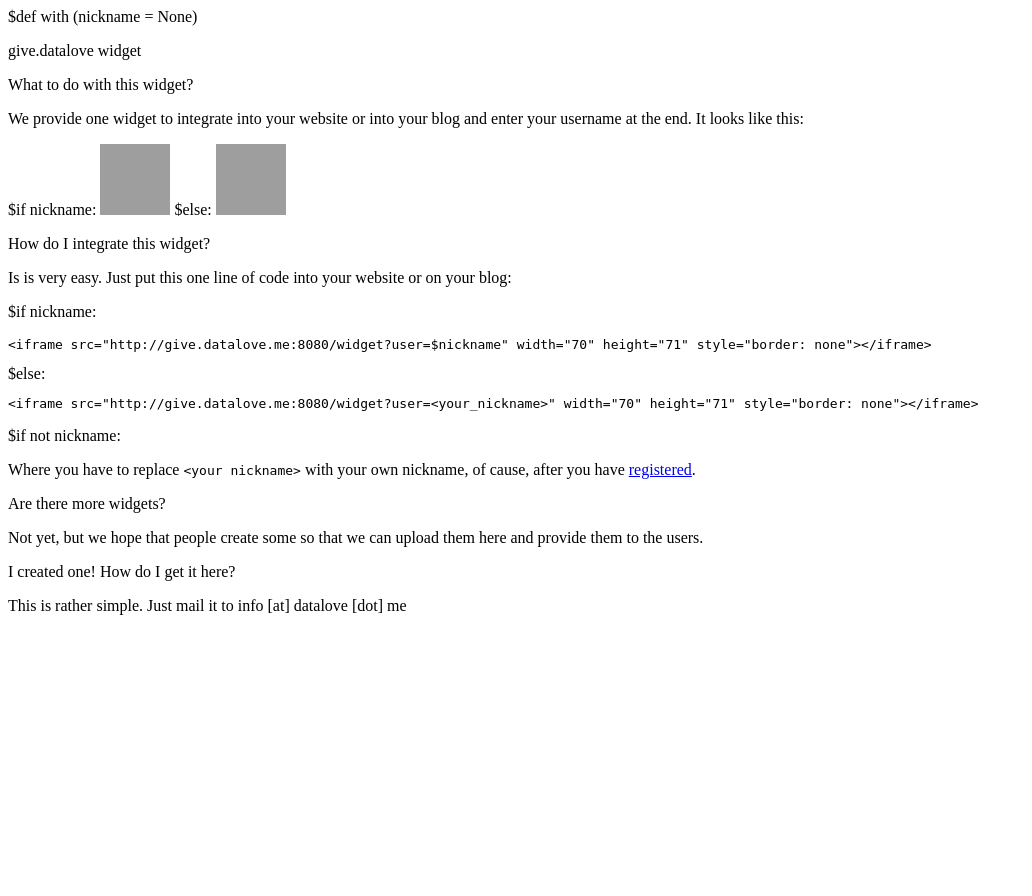
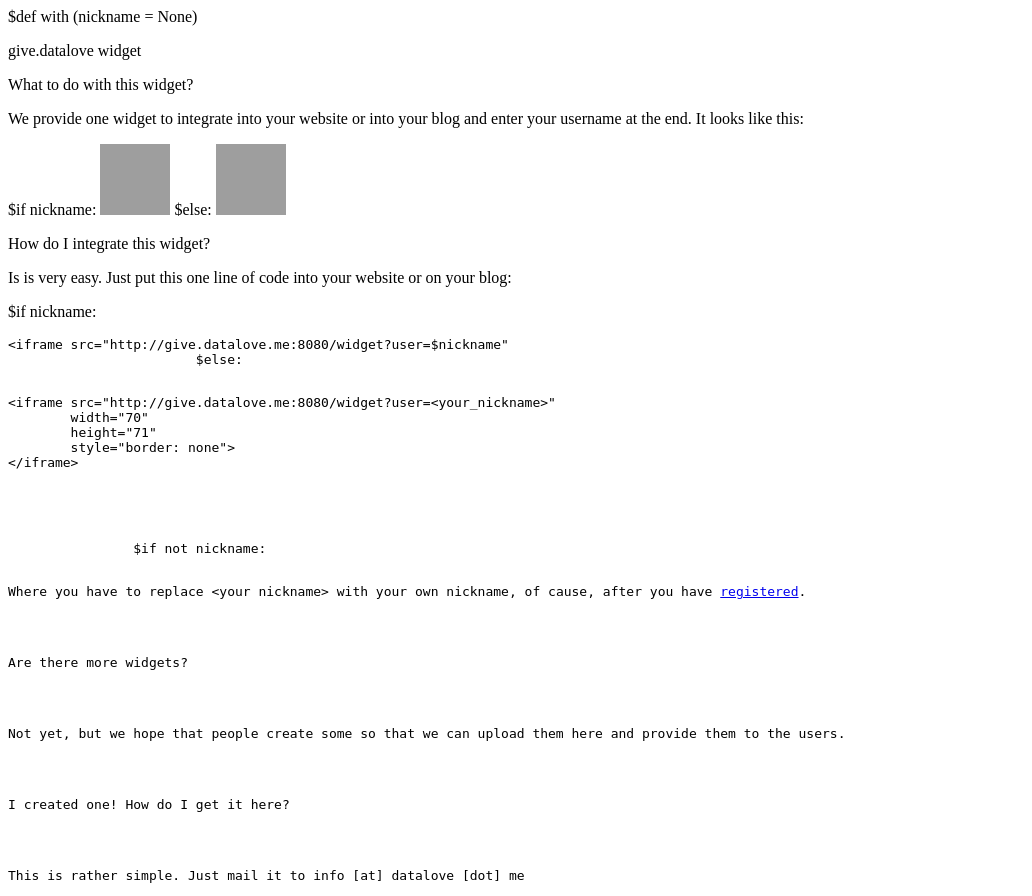
Before and after one commit to miri64/give-datalove, a Python web app: template templates/widgetpage.html in a window 1280 px wide. Shown: the whole page, without its empty margins (0-1032 px from the left). Before the commit the page ends 615 px from the top, so only its background shows below. Run offline with Jinja, Linux system fonts and the light colour scheme; the template is opened without the code that fills it, so the values that code supplies are empty; grey boxes are pictures that could not be loaded.

Commit message:
Some formatting

```diff
--- a/templates/widgetpage.html
+++ b/templates/widgetpage.html
@@ -12,9 +12,13 @@ $def with (nickname = None)
 		<p class="about">Is is very easy. Just put this one line of code into your website or on your blog:</p>
 		<p class="about">
 			$if nickname:
-				<pre>&lt;iframe src="http://give.datalove.me:8080/widget?user=$nickname" width="70" height="71" style="border: none"&gt;&lt;/iframe&gt;</pre>
+				<pre>&lt;iframe src="http://give.datalove.me:8080/widget?user=$nickname"
 			$else:
-				<pre>&lt;iframe src="http://give.datalove.me:8080/widget?user=&lt;your_nickname&gt;" width="70" height="71" style="border: none"&gt;&lt;/iframe&gt;</pre>
+				<pre>&lt;iframe src="http://give.datalove.me:8080/widget?user=&lt;your_nickname&gt;"
+        width="70"
+        height="71"
+        style="border: none"&gt;
+&lt;/iframe&gt;</pre>
 		</p>
 		$if not nickname:
 			<p class="about">Where you have to replace <tt>&lt;your nickname&gt;</tt> with your own nickname, of cause, after you have <a href="/register">registered</a>.</p>
```
